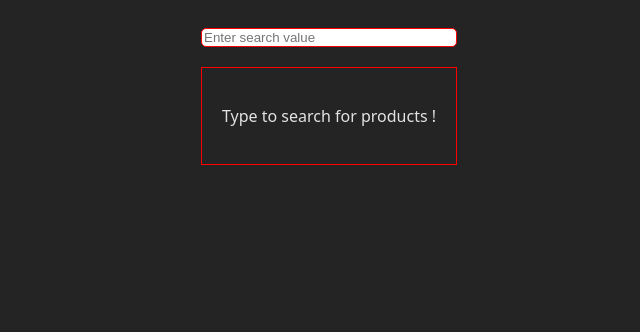
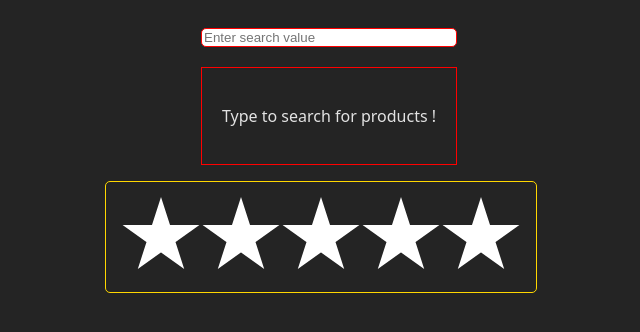
Before and after one commit to yash1rj/Advanced-Frontend, a React (Vite) app in the folder Machine Coding/: page / in a window 1280 px wide. Shown: the top 332 px of the page, without its empty margins (319-959 px from the left). Built offline with nearby package versions, Linux system fonts and the light colour scheme.

Commit message:
Star rating component

```diff
--- a/Machine Coding/src/App.tsx
+++ b/Machine Coding/src/App.tsx
@@ -1,13 +1,14 @@
-import './App.css';
-import DebouncedSearch from './components/DebouncedSearch/DebouncedSearch';
+import "./App.css";
+import DebouncedSearch from "./components/DebouncedSearch/DebouncedSearch";
+import Rating from "./components/Rating/Rating";
 
 function App() {
-
   return (
     <>
       <DebouncedSearch />
+      <Rating />
     </>
-  )
+  );
 }
 
-export default App
+export default App;
--- /dev/null
+++ b/Machine Coding/src/components/Rating/Rating.tsx
@@ -0,0 +1,56 @@
+import { useState } from "react";
+import styled from "styled-components";
+
+const RatingContainer = styled.div`
+  display: flex;
+  justify-self: center;
+  border: 1px solid gold;
+  border-radius: 5px;
+  width: max-content;
+  padding: 15px;
+`;
+
+const StarShape = styled.div<{ fixedbg: boolean; hoverBg: boolean }>`
+  width: 80px;
+  aspect-ratio: 1;
+  clip-path: polygon(50% 0, 79% 90%, 2% 35%, 98% 35%, 21% 90%);
+  background: ${(props) => (props.fixedbg || props.hoverBg ? "gold" : "white")};
+
+  ${(props) =>
+    !props.fixedbg &&
+    `
+        &:hover {
+            background: ${props.hoverBg ? "gold" : "white"};
+        }
+    `}
+`;
+
+const Rating = ({ totalRating = 5 }: { totalRating?: number }) => {
+  const [stars, setStars] = useState<boolean[]>(
+    new Array(totalRating).fill(false)
+  );
+  const [starIndex, setStarIndex] = useState(-1);
+
+  const handleSaveRating = (index: number) => {
+    setStars((prevStars) => [
+      ...prevStars.fill(true, 0, index + 1).fill(false, index + 1),
+    ]);
+  };
+
+  return (
+    <RatingContainer>
+      {stars?.map((star, index) => (
+        <StarShape
+          key={index}
+          fixedbg={star}
+          hoverBg={starIndex >= index}
+          onMouseEnter={() => setStarIndex(index)}
+          onMouseLeave={() => setStarIndex(-1)}
+          onClick={() => handleSaveRating(index)}
+        />
+      ))}
+    </RatingContainer>
+  );
+};
+
+export default Rating;
```
